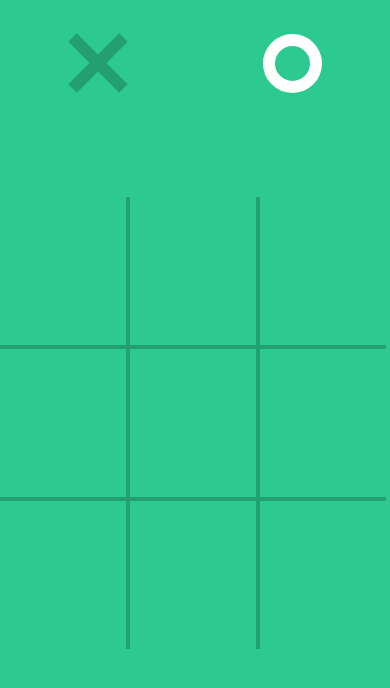
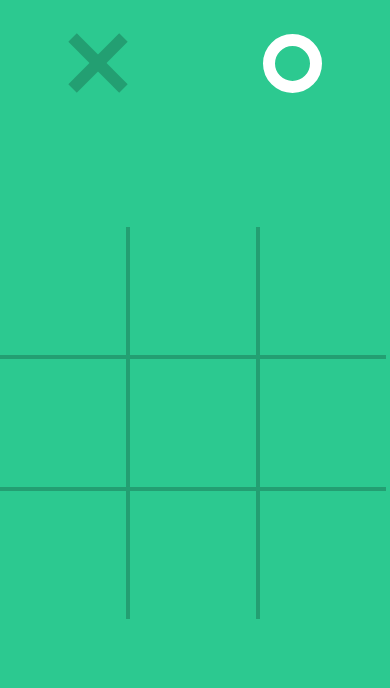
Before and after one commit to igorbezsmertnyi/tic-tac-toe, a website built with webpack: page src/index.html in a window 390 px wide. Built offline with nearby package versions, Linux system fonts and the light colour scheme.

Commit message:
fixed mobile view

```diff
--- a/docs/style.scss
+++ b/docs/style.scss
@@ -167,17 +167,22 @@ figure {
 }
 
 .sec-c {
-  width: 310px;
-  height: 310px;
+  width: 300px;
+  height: 300px;
   display: flex;
   flex-flow: row wrap;
 
-  @media(min-width: 321px) {
-    width: 365px;
-    height: 365px;
+  @media(min-width: 320px) {
+    width: 355px;
+    height: 355px;
   }
 
-  @media(min-width: 376px) {
+  @media(min-width: 375px) {
+    width: 390px;
+    height: 390px;
+  }
+
+  @media(min-width: 450px) {
     width: 450px;
     height: 450px;
   }
--- a/src/style.scss
+++ b/src/style.scss
@@ -167,17 +167,22 @@ figure {
 }
 
 .sec-c {
-  width: 310px;
-  height: 310px;
+  width: 300px;
+  height: 300px;
   display: flex;
   flex-flow: row wrap;
 
-  @media(min-width: 321px) {
-    width: 365px;
-    height: 365px;
+  @media(min-width: 320px) {
+    width: 355px;
+    height: 355px;
   }
 
-  @media(min-width: 376px) {
+  @media(min-width: 375px) {
+    width: 390px;
+    height: 390px;
+  }
+
+  @media(min-width: 450px) {
     width: 450px;
     height: 450px;
   }
```
Also changed, not shown: docs/assets/bundle.js.
